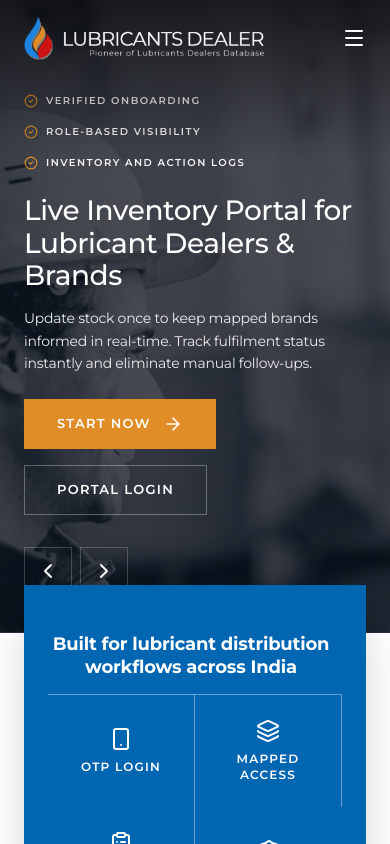
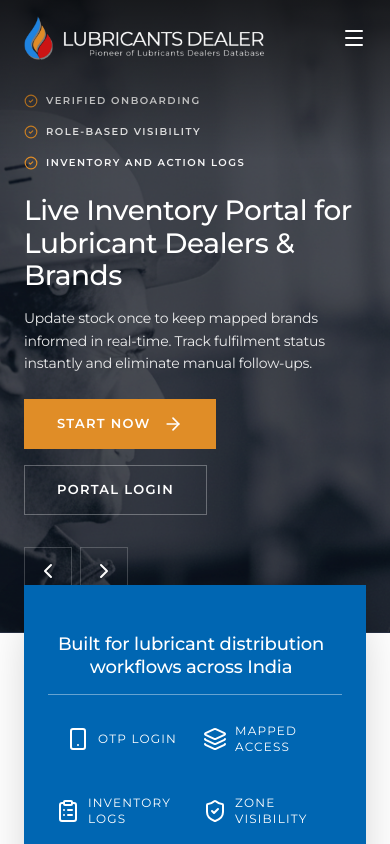
Before and after one commit to aquarioustechnology-alt/Lubricant-Dealer-Platform, a Next.js app: page / in a window 390 px wide. Shown: the top 844 px of the page. Built offline with nearby package versions, Linux system fonts and the light colour scheme.

Commit message:
Update ProofStrip icon alignments specifically for tablet screens

```diff
--- a/src/components/layout/LandingPage/ProofStrip.tsx
+++ b/src/components/layout/LandingPage/ProofStrip.tsx
@@ -28,24 +28,24 @@ export default function ProofStrip() {
             <div className="max-w-7.5xl [@media(min-width:1600px)]:max-w-8xl mx-auto px-6 md:px-12 lg:px-16">
                 <div className="bg-primary shadow-2xl flex flex-col lg:flex-row items-center py-8 lg:py-0 min-h-[120px] px-6 lg:px-16">
                     {/* Left Heading */}
-                    <div className="pl-0 pr-2 lg:pr-3 py-4 lg:py-0 border-b lg:border-b-0 lg:border-r border-white/40 flex items-center justify-center lg:justify-start">
-                        <h2 className="text-white font-bold text-lg lg:text-xl leading-tight max-w-[420px] text-center lg:text-left">
+                    <div className="pl-0 pr-2 lg:pr-3 xl:pr-6 py-4 lg:py-0 border-b lg:border-b-0 lg:border-r border-white/40 flex items-center justify-center lg:justify-start">
+                        <h2 className="text-white font-medium text-lg lg:text-xl leading-tight max-w-[420px] lg:max-w-[320px] xl:max-w-[380px] [@media(min-width:1600px)]:max-w-[420px] text-center lg:text-left">
                             Built for lubricant distribution workflows across India
                         </h2>
                     </div>
 
                     {/* Features Grid */}
-                    <div className="flex-1 w-full grid grid-cols-2 lg:grid-cols-4 items-center">
+                    <div className="flex-1 w-full grid grid-cols-2 md:grid-cols-4 items-center py-4 lg:py-0 gap-y-4 md:gap-y-0">
                         {features.map((feature, index) => (
                             <div
                                 key={index}
                                 className={cn(
-                                    "flex flex-col md:flex-row items-center justify-center gap-2 px-3 py-6 lg:py-0 h-full",
-                                    index !== features.length - 1 && "border-r border-white/40"
+                                    "flex flex-row md:flex-col lg:flex-row items-center justify-center gap-2 px-2 md:px-3 py-3 md:py-6 lg:py-0 h-full",
+                                    index !== features.length - 1 && "border-r-0 md:border-r border-white/40"
                                 )}
                             >
-                                <feature.icon className="w-6 h-6 text-white" />
-                                <span className="text-white font-semibold text-xs md:text-sm uppercase tracking-widest text-center">
+                                <feature.icon className="w-6 h-6 lg:w-5 lg:h-5 [@media(min-width:1600px)]:w-6 [@media(min-width:1600px)]:h-6 text-white shrink-0" />
+                                <span className="text-white font-normal text-xs md:text-sm lg:text-[12px] [@media(min-width:1600px)]:text-sm uppercase tracking-widest text-left md:text-center lg:text-left">
                                     {feature.title}
                                 </span>
                             </div>
```
